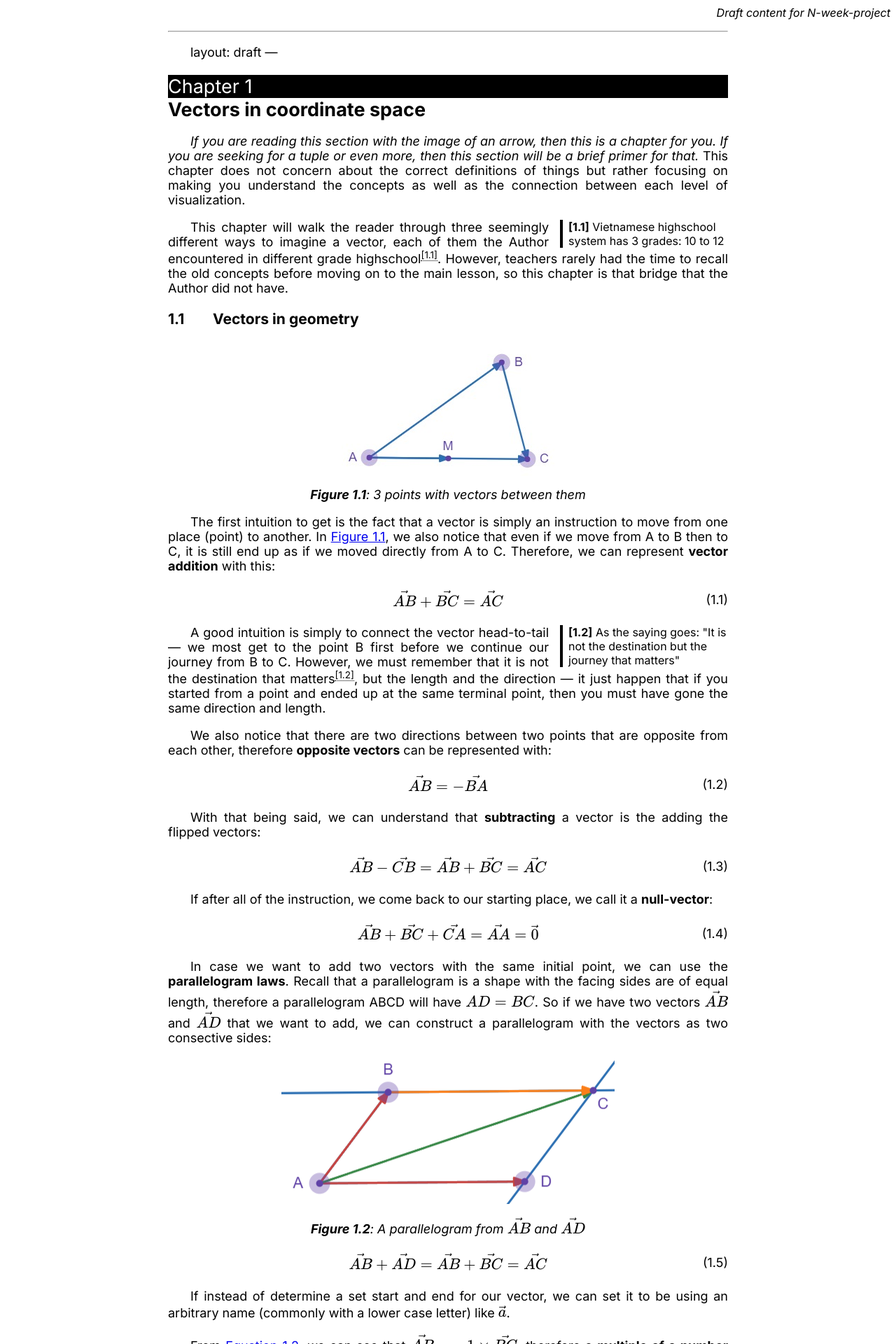
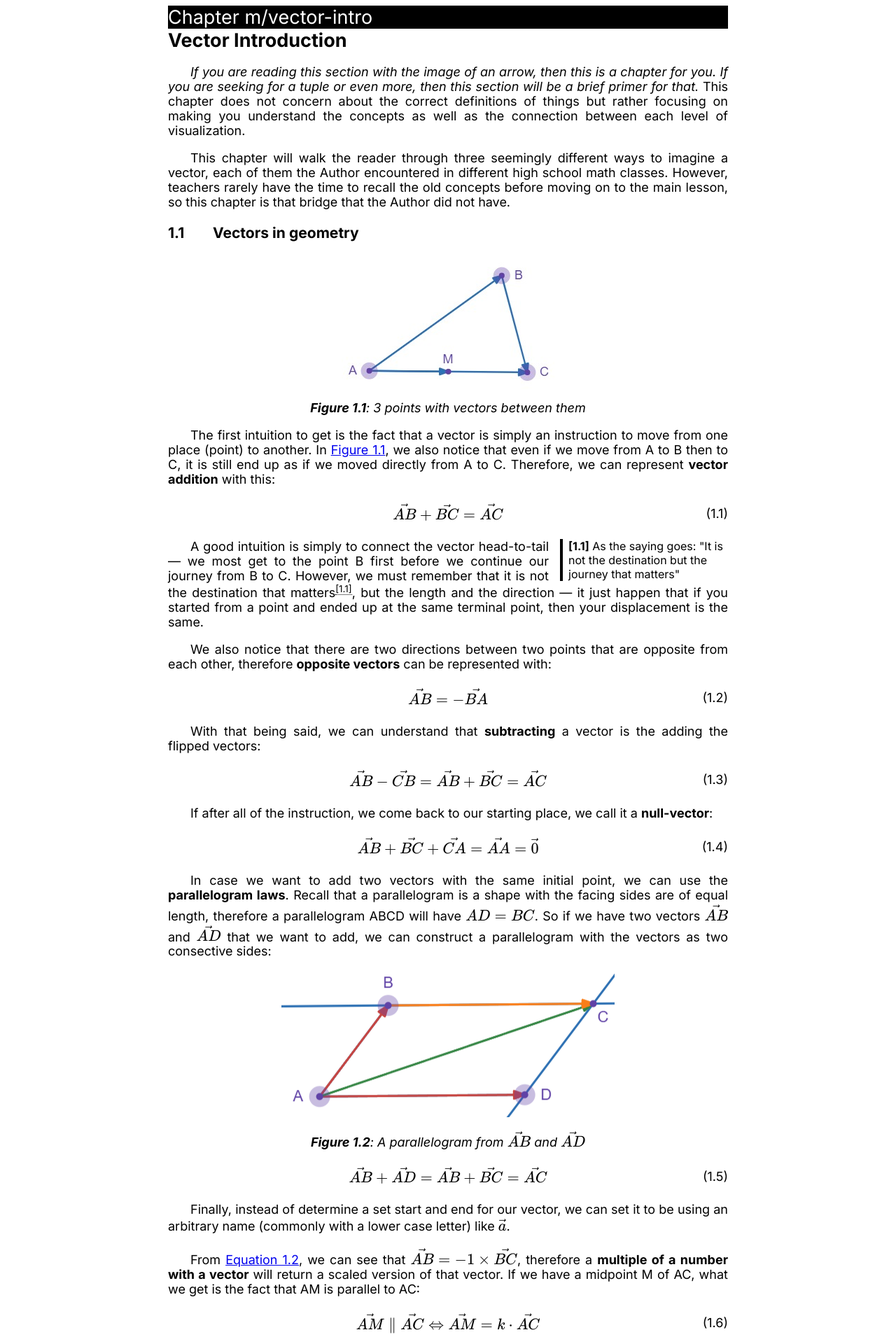
Before and after one commit to LukeNK/n-week-project, a Jekyll site: the page built from chapters/_m/vector-intro.md, in a window 1280 px wide. Shown: the top 1920 px of the page at 70% size. Built offline with Jekyll 4.4.1, drawn with Linux system fonts in a browser that asks for light colours; our own code applies the rules of GitHub Pages for plain Markdown files; some of the changed text lies outside the part shown.

Commit message:
Add `m/vector-intro`

```diff
--- a/drafts/m.md
+++ b/chapters/_m/vector-intro.md
@@ -1,10 +1,10 @@
 ---
-layout: draft
+layout: chapter
+title: Vector Introduction
 ---
-## Vectors in coordinate space
 _If you are reading this section with the image of an arrow, then this is a chapter for you. If you are seeking for a tuple or even more, then this section will be a brief primer for that._ This chapter does not concern about the correct definitions of things but rather focusing on making you understand the concepts as well as the connection between each level of visualization.
 
-This chapter will walk the reader through three seemingly different ways to imagine a vector, each of them the Author encountered in different grade highschool<note>Vietnamese highschool system has 3 grades: 10 to 12</note>. However, teachers rarely had the time to recall the old concepts before moving on to the main lesson, so this chapter is that bridge that the Author did not have.
+This chapter will walk the reader through three seemingly different ways to imagine a vector, each of them the Author encountered in different high school math classes. However, teachers rarely have the time to recall the old concepts before moving on to the main lesson, so this chapter is that bridge that the Author did not have.
 
 ### Vectors in geometry
 <figure>
@@ -13,7 +13,7 @@
 </figure>
 The first intuition to get is the fact that a vector is simply an instruction to move from one place (point) to another. In <a href="#fig-m1"></a>, we also notice that even if we move from A to B then to C, it is still end up as if we moved directly from A to C. Therefore, we can represent **vector addition** with this:
 <eq> \vec{AB} + \vec{BC} = \vec{AC} </eq>
-A good intuition is simply to connect the vector head-to-tail — we most get to the point B first before we continue our journey from B to C. However, we must remember that it is not the destination that matters<note>As the saying goes: "It is not the destination but the journey that matters"</note>, but the length and the direction — it just happen that if you started from a point and ended up at the same terminal point, then you must have gone the same direction and length.
+A good intuition is simply to connect the vector head-to-tail — we most get to the point B first before we continue our journey from B to C. However, we must remember that it is not the destination that matters<note>As the saying goes: "It is not the destination but the journey that matters"</note>, but the length and the direction — it just happen that if you started from a point and ended up at the same terminal point, then your displacement is the same.
 
 We also notice that there are two directions between two points that are opposite from each other, therefore **opposite vectors** can be represented with:
 <eq id="eq-m3"> \vec{AB} = -\vec{BA} </eq>
@@ -30,7 +30,6 @@
     = \vec{0}
 </eq>
 
-
 In case we want to add two vectors with the same initial point, we can use the **parallelogram laws**. Recall that a parallelogram is a shape with the facing sides are of equal length, therefore a parallelogram ABCD will have $AD = BC$. So if we have two vectors $\vec{AB}$ and $\vec{AD}$ that we want to add, we can construct a parallelogram with the vectors as two consective sides:
 <figure>
     <img src="{{ site.url }}/figures/m/4.png">
@@ -42,12 +41,11 @@
     = \vec{AC}
 </eq>
 
-If instead of determine a set start and end for our vector, we can set it to be using an arbitrary name (commonly with a lower case letter) like $\vec{a}$.
+Finally, instead of determine a set start and end for our vector, we can set it to be using an arbitrary name (commonly with a lower case letter) like $\vec{a}$.
 
-From <a href="#eq-m3"></a>, we can see that $ \vec{AB} = -1\times\vec{BC} $, therefore a **multiple of a number with a vector** will return a scaled version of that vector. If we have a midpoint M of AC, what we get is the fact that AM is parallel to AC**:
+From <a href="#eq-m3"></a>, we can see that $ \vec{AB} = -1\times\vec{BC} $, therefore a **multiple of a number with a vector** will return a scaled version of that vector. If we have a midpoint M of AC, what we get is the fact that AM is parallel to AC:
 <eq> \vec{AM}&par;\vec{AC} &hArr; \vec{AM} = k\cdot\vec{AC}</eq>
 In this case, $k=1/2$.
-
 
 ### Vectors and coordinates
 <h4>General intuition</h4>
@@ -100,7 +98,42 @@
     = x_a x_b + y_a y_b
     = \mid \vec{a} \mid \mid \vec{b} \mid \cos{\theta}
 </eq>
-Both formulas are useful in different situations, depending on your knowns and unknowns. To derive the second formula from the first, you can use the cosine law on the triangle formed by the two vectors and their resultant.
+Both formulas are useful in different situations, depending on your knowns and unknowns. To derive the second formula from the first, you can use the cosine law on the triangle formed by the two vectors and their resultant. Dot product is also called the multiplication of projection: projecting one vector onto another and multiplying the length of the projection with the length of the other vector.
+
+The reason why the dot product is important is that it allows us to understand the relationship between two vectors. Most of the time, you will want to know whether it is zero or not: if it is zero, then the two vectors are perpendicular to each other. Otherwise, it is rather difficult to interpret the result of the dot product, but professors love to throw that in tests.
 
 ### Ordered list of number
 In sections above, we represented vectors as a list of numbers, forming a coordinates. What if we do not use a coordinate system and assign a different meaning to vectors? This is the very foundation of vector: it is a list of numbers in order. We just happen to use a coordinate plane to visualize them to ease the introduction to vectors.
+
+In this case, we can represent a vector $\vec{a}$ in n-dimension as:
+<eq>
+    \vec{a}
+    = (a_1, a_2, a_3, ..., a_n)
+</eq>
+This looks similar to the coordinate representation, and in a sense it is. Coordinate system is simple a representation of these ordered lists of numbers in a geometric way. However, it would be extremely hard to represent a 10-dimension vector in our world, so this is where the abstraction of vectors as ordered lists of numbers come in handy.
+
+Therefore, the math on vectors is similar to the coordinate system representation: we do addition and subtraction component-wise. The dot product is also the same as before. However, now we simply generalize the rule to n-dimensions: if we do an operation on a vector, we do it on each component of the vector.
+<eq>
+    \vec{a} + \vec{b}
+    = (a_1 + b_1, a_2 + b_2, ..., a_n + b_n)
+</eq>
+<eq>
+    c \times \vec{a}
+    = (c \times a_1, c \times a_2, ..., c \times a_n)
+</eq>
+<eq>
+    \vec{a} \cdot \vec{b}
+    = a_1 b_1 + a_2 b_2 + ... + a_n b_n
+</eq>
+
+Spcifically for 3-dimension vectors, we have the **cross product** which yields another vector that is perpendicular to both of the original vectors. The formula is as follows:
+<eq>
+    \vec{a} \times \vec{b}
+    = (a_2 b_3 - a_3 b_2, a_3 b_1 - a_1 b_3, a_1 b_2 - a_2 b_1)
+    =
+</eq>
+The direction of the resultant vector can be determined by the right-hand rule. If you realize it, the magnitude of the cross product is the dot product, but with sine so that perpendicular vectors yield the maximum result:
+<eq>
+    \vec{a} \times \vec{b}
+    = \mid \vec{a} \mid \mid \vec{b} \mid \sin{\theta}
+</eq>
```
